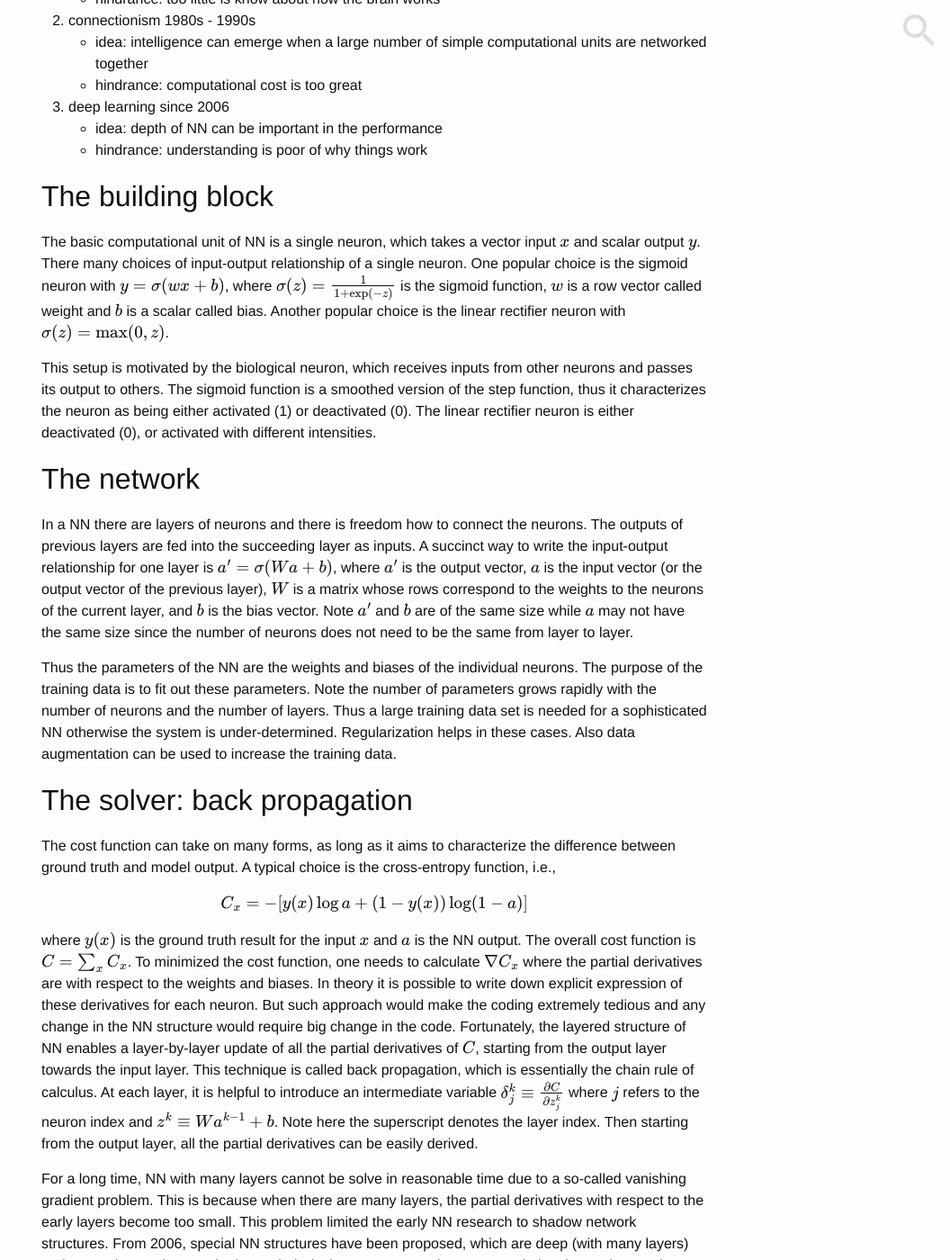
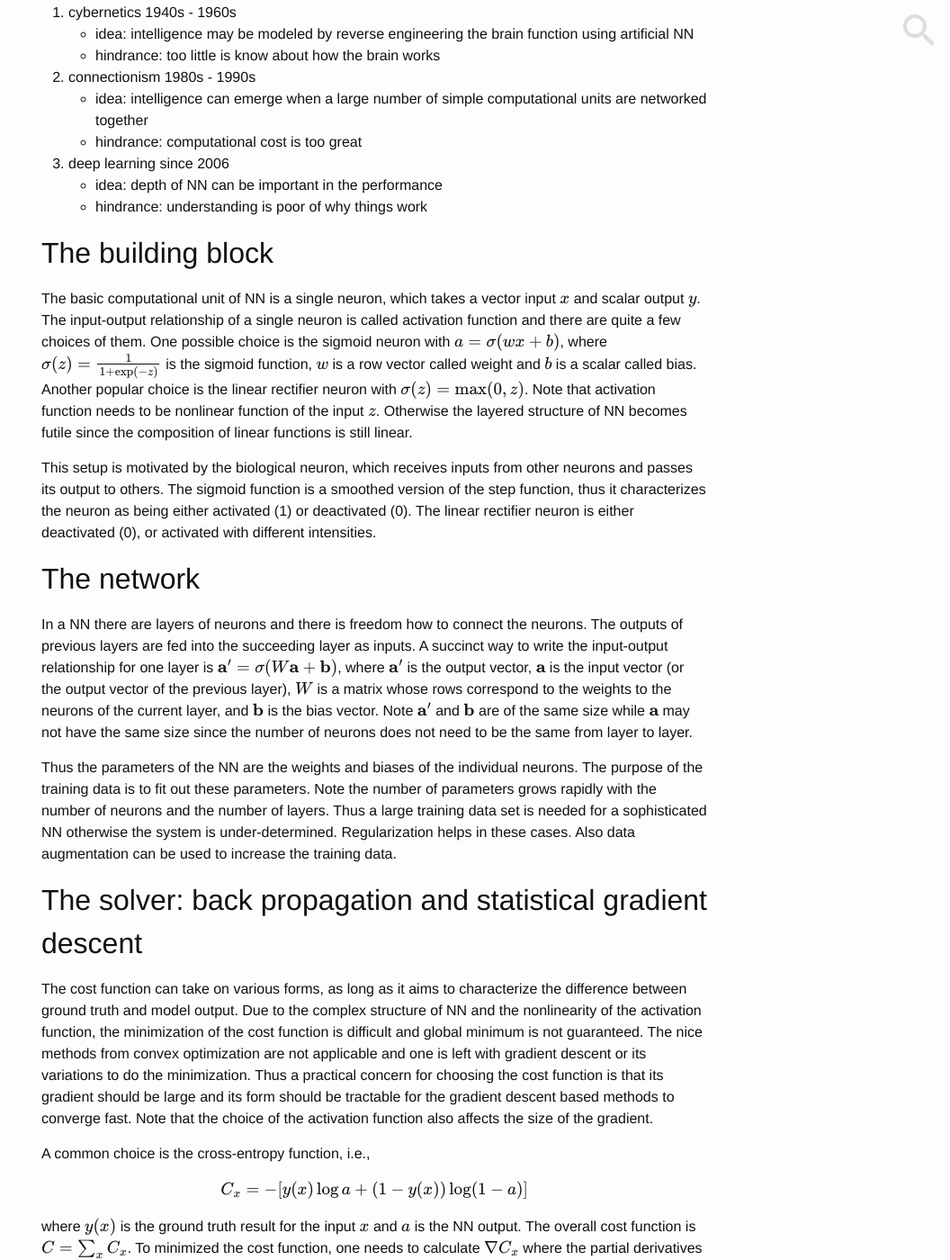
Before and after one commit to nosarthur/nosarthur.github.io, a Jekyll site: the page built from _posts/2016-05-24-deep-learning.md, in a window 1280 px wide and 1400 px high, scrolled down 819 px. Shown: the whole window at 90% size, without its empty margins (224-1280 px from the left). Built offline with Jekyll 4.4.1, drawn with Linux system fonts in a browser that asks for light colours; formulas are drawn with MathJax 3; comment, search, counter and statistics services are not loaded; some of the changed text lies outside the part shown.

Commit message:
add page

```diff
--- a/_posts/2016-05-24-deep-learning.md
+++ b/_posts/2016-05-24-deep-learning.md
@@ -13,8 +13,12 @@ tags: [machine learning, neural network]
 
 Deep learning (DP) is a buzzword nowadays.
 It has found great success in object recognition, speech
-recognition, image segmentation, machine translation, etc.
+recognition, image segmentation, machine translation, etc
+(see the [nature review paper][nature] in 2015).
 In this post I will summarize what I have learned from readings.
+
+For the avid learner, a comprehensive list of deep learning
+resources can be found on [ChristosChristofidis' page][awesome].
 
 ## What it is
 
@@ -48,12 +52,18 @@ According to the [book][2] by Ian Goodfellow, Yoshua Bengio and Aaron Courville,
 ## The building block
 
 The basic computational unit of NN is a single neuron, which takes a vector input $$x$$ and scalar output $$y$$.
-There many choices of input-output relationship of a single neuron.
-One popular choice is the sigmoid neuron with $$y=\sigma(wx+b)$$,
+The input-output relationship of a single neuron is called
+activation function and there are quite a few choices of them.
+One possible choice is the sigmoid neuron with $$a=\sigma(wx+b)$$,
 where $$\sigma(z)=\frac{1}{1+\exp(-z)}$$ is the sigmoid function,
-$$w$$ is a row vector called weight and $$b$$ is a scalar called bias.
+$$w$$ is a row vector called weight
+and $$b$$ is a scalar called bias.
 Another popular choice is the linear rectifier neuron with
 $$\sigma(z) = \max(0, z)$$.
+Note that activation function needs to be nonlinear function of the
+input $$z$$. Otherwise the layered structure of NN becomes futile
+since the composition of linear functions is still linear.
+
 
 This setup is motivated by the biological neuron,
 which receives inputs from other neurons and passes its output to
@@ -68,11 +78,12 @@ or activated with different intensities.
 
 In a NN there are layers of neurons and there is freedom how to connect the neurons.
 The outputs of previous layers are fed into the succeeding layer as inputs.
-A succinct way to write the input-output relationship for one layer is  $$a'=\sigma(Wa+b)$$,
-where $$a'$$ is the output vector, $$a$$ is the input vector (or the output vector of the previous layer),
+A succinct way to write the input-output relationship for one layer is  $$\mathbf a'=\sigma(W\mathbf a+\mathbf b)$$,
+where $$\mathbf a'$$ is the output vector, $$\mathbf a$$ is the input vector (or the output vector of the previous layer),
 $$W$$ is a matrix whose rows correspond to the weights to the neurons of the current layer,
-and $$b$$ is the bias vector.
-Note $$a'$$ and $$b$$ are of the same size while $$a$$ may not have the same size since the number of neurons does not need to be the same from layer to layer.
+and $$\mathbf b$$ is the bias vector.
+Note $$\mathbf a'$$ and $$\mathbf b$$ are of the same size while $$\mathbf a$$ may not have the same size
+since the number of neurons does not need to be the same from layer to layer.
 
 Thus the parameters of the NN are the weights and biases of the individual neurons.
 The purpose of the training data is to fit out these parameters.
@@ -80,9 +91,23 @@ Note the number of parameters grows rapidly with the number of neurons and the n
 Thus a large training data set is needed for a sophisticated NN otherwise the system is under-determined.
 Regularization helps in these cases. Also data augmentation can be used to increase the training data.
 
-## The solver: back propagation
-The cost function can take on many forms, as long as it aims to characterize the difference between ground truth and model output.
-A typical choice is the cross-entropy function, i.e.,
+## The solver: back propagation and statistical gradient descent
+The cost function can take on various forms,
+as long as it aims to characterize the difference between ground truth and model output.
+Due to the complex structure of NN and the nonlinearity of the
+activation function, the minimization of the cost function is
+difficult and global minimum is not guaranteed.
+The nice methods from convex optimization are not applicable
+and one is left with gradient descent or its variations
+to do the minimization.
+Thus a practical concern for choosing the cost function
+is that its gradient should be large and its form should
+be tractable
+for the gradient descent based methods to converge fast.
+Note that the choice of the activation function also affects the
+size of the gradient.
+
+A common choice is the cross-entropy function, i.e.,
 
 $$C_x = -[y(x)\log a + (1-y(x))\log(1-a)] $$
 
@@ -107,17 +132,31 @@ From 2006, special NN structures have been proposed,
 which are deep (with many layers) and somewhat easier to train due to their designs.
 Two examples are convolutional neural network (CNN) and recurrent neural network (RNN).
 
+CNN plays an important role in computer vision.
+local receptive fields, shared weights and biases, pooling.
+
+RNN reinforcement learning.
+
+## The future
+
+[nature paper][nature]
+
 To be continued ...
 
 ## References
 
 * [Neural Networks and Deep Learning][1] by [Michael Nielsen][MN]
 * [Deep learning book][2] by Ian Goodfellow, Yoshua Bengio and Aaron Courville
-* [Learning Deep Architectures for AI][4] by Yoshua Bengio
+* [Deep learning][nature] by [Yann LeCun][LeCun],    Yoshua Bengio   and Geoffrey Hinton, Nature 521, 436 (2015)
 * Stanford deep learning [tutorial][3]
+* [Awesome deep learning][awesome]: A curated list of awesome Deep Learning tutorials, projects and communities.
+* [Machine learning packages][pack]
 
 [MN]: http://michaelnielsen.org/
 [1]: http://neuralnetworksanddeeplearning.com/
 [2]: http://www.deeplearningbook.org/
 [3]: http://deeplearning.stanford.edu/tutorial/
-[4]: http://www.iro.umontreal.ca/~bengioy/papers/ftml_book.pdf
+[pack]: https://github.com/showcases/machine-learning
+[awesome]: https://github.com/ChristosChristofidis/awesome-deep-learning
+[nature]: http://www.nature.com/nature/journal/v521/n7553/full/nature14539.html
+[LeCun]: http://yann.lecun.com/
```
Also changed, not shown: _drafts/future-education.md (added, +36 -0 lines), _drafts/research.md (deleted, +0 -19 lines), _posts/2015-4-27-tms.md (added, +313 -0 lines), _posts/2016-05-22-healthcare-machine-learning.md (+13 -0 lines), _posts/2016-05-25-jekyll-latex.md (+2 -2 lines), _posts/2016-05-28-math-tricks.md (+2 -0 lines), assets/brain_dielectric.png (added), assets/cond2.png (added).
